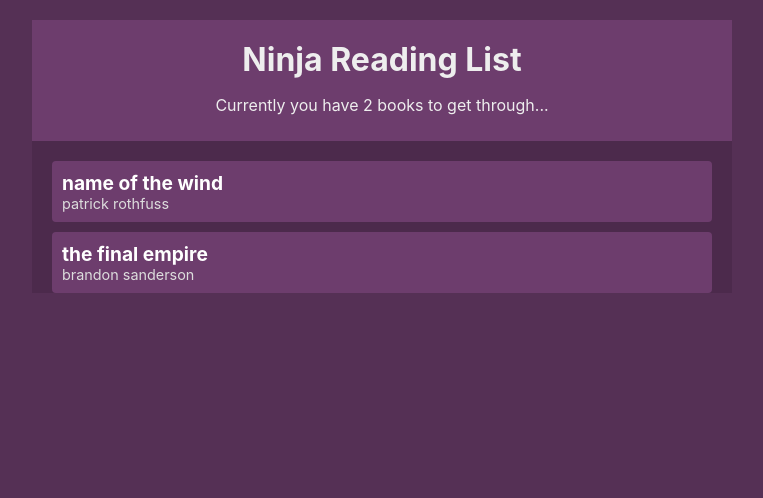
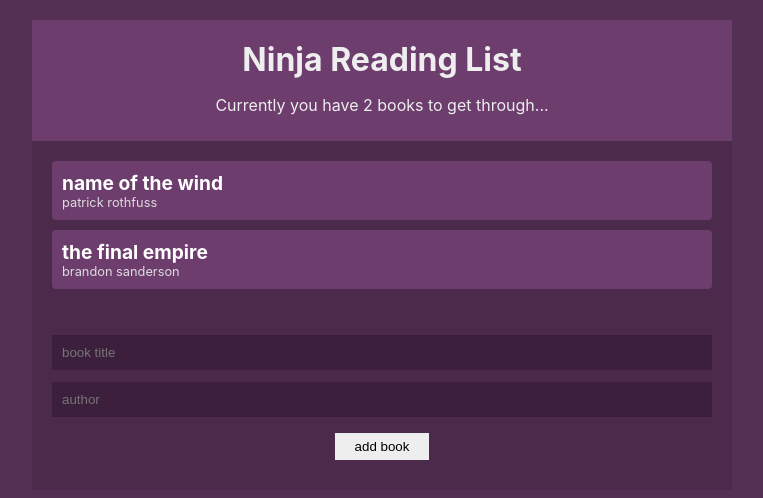
Before and after one commit to 409915016/react-simple, a React (Create React App) app: page / in a window 1280 px wide. Shown: the top 498 px of the page, without its empty margins (258-1021 px from the left). Built offline with nearby package versions, Linux system fonts and the light colour scheme.

Commit message:
reading list app

```diff
--- a/src/App.js
+++ b/src/App.js
@@ -1,4 +1,5 @@
 import React from 'react'
+import NewBookForm from './components/BookForm'
 import BookList from './components/BookList'
 import Navbar from './components/Navbar'
 import BookContextProvider from './contexts/BookContext'
@@ -9,6 +10,7 @@
             <BookContextProvider>
                 <Navbar />
                 <BookList />
+                <NewBookForm />
             </BookContextProvider>
         </div>
       );
--- a/src/components/BookForm.js
+++ b/src/components/BookForm.js
@@ -0,0 +1,28 @@
+import React, { useContext, useState } from 'react';
+import { BookContext } from '../contexts/BookContext';
+
+const NewBookForm = () => {
+    const { addBook } = useContext(BookContext)
+    const [title, setTitle] = useState('')
+    const [author, setAuthor] = useState('')
+
+    const handleSubmit = (e) =>{
+        e.preventDefault();
+        addBook(title, author)
+        setAuthor('')
+        setTitle('')
+    }
+    return (
+        <form onSubmit={ handleSubmit }>
+            <input type="text" placeholder="book title"
+            onChange={ (e) => setTitle(e.target.value) } value={title} required/>
+
+            <input type="text" placeholder="author"
+            onChange={ (e) => setAuthor(e.target.value) } value={author} required/>
+
+            <input type="submit" value="add book"/>
+        </form>
+    );
+}
+
+export default NewBookForm;
--- a/src/index.css
+++ b/src/index.css
@@ -22,7 +22,6 @@
 .navbar h1{
   margin: 10px 0;
 }
-
 .book-list{
   margin: 20px;
 }
@@ -38,7 +37,7 @@
   margin: 10px 0;
 }
 .book-list li:hover{
-  opacity: 0.7;
+  opacity: 0.3;
   text-decoration: line-through;
 }
 .book-list .title{
@@ -47,10 +46,30 @@
   font-size: 1.2em;
 }
 .book-list .author{
-  font-size: 0.9em;
+  font-size: 0.8em;
   color: #ddd;
 }
 .empty{
   margin: 20px;
   text-align: center;
 }
+
+form{
+  padding: 20px;
+}
+input[type='text']{
+  width: 100%;
+  padding: 10px;
+  box-sizing: border-box;
+  margin: 6px 0;
+  background: #3c1f3c;
+  color: #fff;
+  border: 0;
+}
+input[type='submit']{
+  margin: 10px auto;
+  background: #eee;
+  border: 0;
+  padding: 6px 20px;
+  display: block;
+}
```
